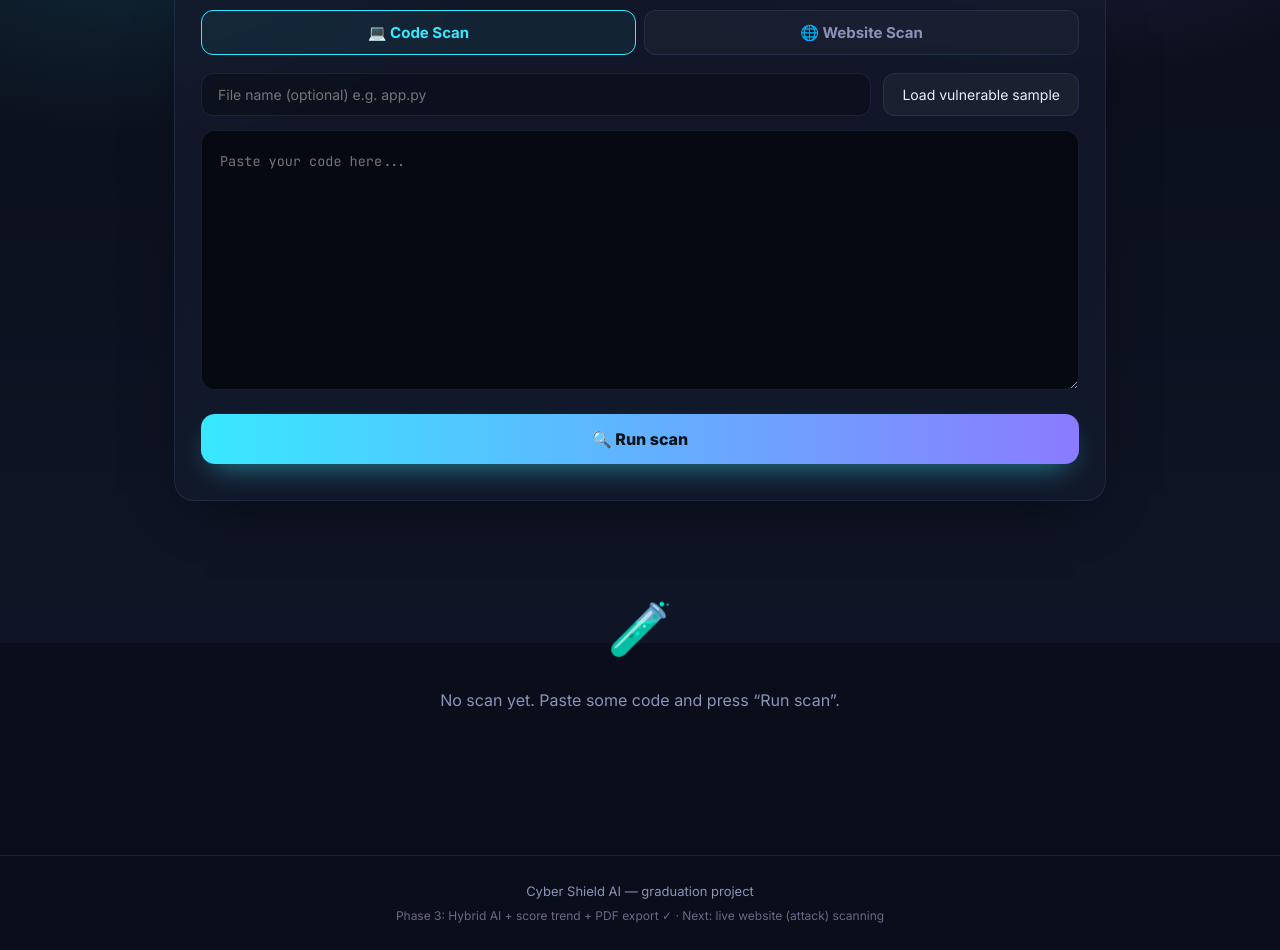
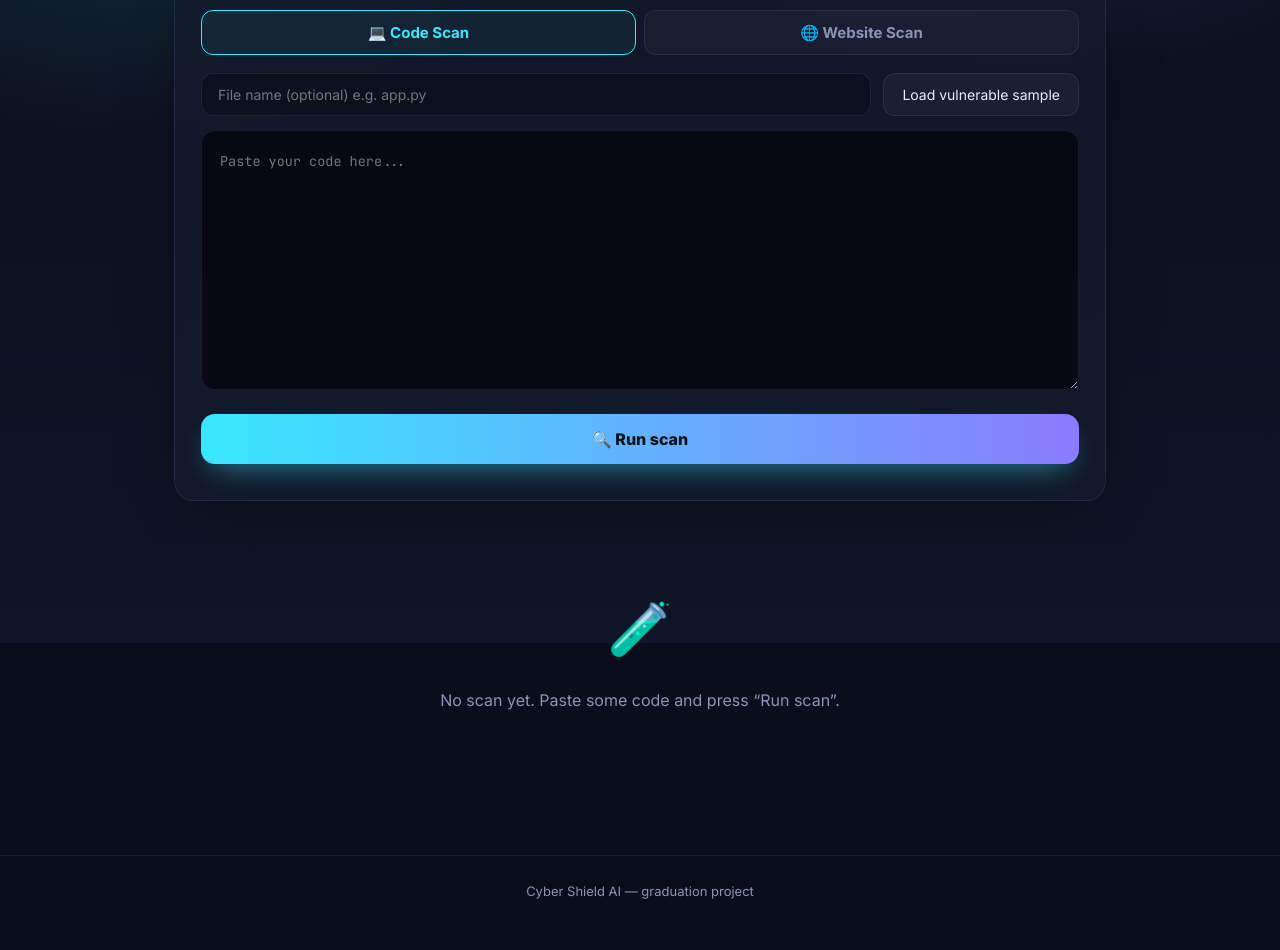
Before and after one commit to almograbe20/cyber-shield-ai, a plain HTML site: page frontend/index.html in a window 1280 px wide. Shown: the part 157-1107 px from the top of the page. After the commit the page ends 1083 px from the top, so only its background shows below. Drawn offline with Linux system fonts and the light colour scheme; files that its build step writes are made by us from their sources; no server answers; files whose address does not match are found by name.

Commit message:
Remove phase/roadmap line from footer
Keep only the project name in the footer; drop the
"Phase 3 … Next: live website scanning" status line.

Co-Authored-By: Claude Opus 4.8 <noreply@anthropic.com>

```diff
--- a/frontend/index.html
+++ b/frontend/index.html
@@ -135,7 +135,6 @@
 
   <footer class="footer">
     <span>Cyber Shield AI — graduation project</span>
-    <span class="dim">Phase 3: Hybrid AI + score trend + PDF export ✓ · Next: live website (attack) scanning</span>
   </footer>
 
   <script src="/static/app.js"></script>
```
